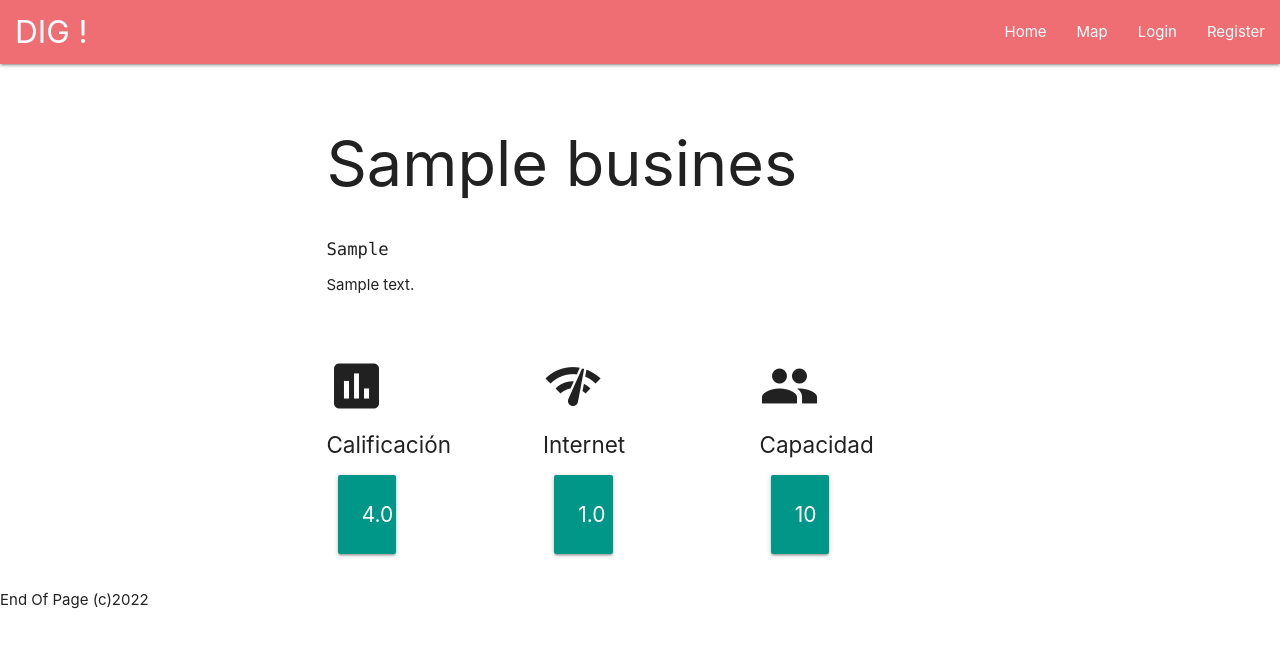
After one commit to se2-group5/BackEnd, a Django app: page /1/biz_profile in a window 1280 px wide. The commit adds this page. Shown: the top 648 px of the page. Run offline with Django 4.2, Linux system fonts and the light colour scheme; tables that the repository leaves empty hold one stand-in row (values such as "Sample post").

Commit message:
MAJOR ADDINGS. Business Profile Template added, to check on business Details from Homepage

```diff
--- /dev/null
+++ b/DIG_app/main/templates/main/biz_detail.html
@@ -0,0 +1,58 @@
+{% extends 'main/header.html' %}
+
+{% block content %}
+    <script>M.toast({html: "{{business.name}}!", classes: 'green', displayLength:2000});</script>
+    <div class="container">
+
+        <div class="col s12 m6 l4">
+
+            <div>
+                <h1>{{business.name}}<h1>
+            </div>
+                    <h6 style="font-family:Monaco"">{{ business.city }}</h6>
+            <div class="content">
+                <p>{{ business.description }}</p>
+            </div>
+
+            <br>
+            <br>
+
+            <div class="row">
+
+                <div class="col s4">
+                    <i class="medium material-icons">insert_chart</i>
+                    <h5 style="font-size:1.5rem">Calificación</h5>
+                    <div class="col s5">
+                        <div class="card-panel teal">
+                            <span class="white-text" style="font-size:1.4rem">{{business.rating}}</span>
+                        </div>
+                    </div>
+                </div>
+                <div class="col s4">
+                    <i class="medium material-icons">network_check</i>
+                    <h5 style="font-size:1.5rem">Internet</h5>
+                    <div class="col s5">
+                        <div class="card-panel teal">
+                            <span class="white-text" style="font-size:1.4rem">{{business.internet_quality}}</span>
+                        </div>
+                    </div>
+                </div>
+                <div class="col s4">
+                    <i class="medium material-icons">people</i>
+                    <h5 style="font-size:1.5rem">Capacidad</h5>
+                    <div class="col s5">
+                        <div class="card-panel teal">
+                            <span class="white-text" style="font-size:1.4rem">{{business.capacity}}</span>
+                        </div>
+                    </div>
+                </div>
+
+            </div>
+
+
+            </a>
+
+        </div>
+
+    </div>
+{% endblock %}
--- a/DIG_app/main/templates/main/header.html
+++ b/DIG_app/main/templates/main/header.html
@@ -3,6 +3,7 @@
 
         <!-- Compiled and minified CSS -->
         <link rel="stylesheet" href="{% static '/main/css/materialize.css' %}">
+        <link href="https://fonts.googleapis.com/icon?family=Material+Icons" rel="stylesheet">
         <!-- Compiled and minified JavaScript -->
         <script src="https://cdnjs.cloudflare.com/ajax/libs/materialize/1.0.0/js/materialize.min.js"></script>
 </head>
--- a/DIG_app/main/templates/main/includes/messages.html
+++ b/DIG_app/main/templates/main/includes/messages.html
@@ -1,4 +1,3 @@
-<script>M.toast({html: "TOASTED!", classes: 'green', displayLength:2000});</script>
 {% if messages %}
     {% for message in messages %}
     <!-- <script> M.toast( {html: "{{message}}", classes: 'blue', displayLength: 2000} ); </script> this is the template -->
--- a/DIG_app/main/urls.py
+++ b/DIG_app/main/urls.py
@@ -24,5 +24,6 @@ urlpatterns = [
     path('register/', views.register, name='register'),
     path('logout/', views.logout_request, name='logout'),
     path('login/', views.login_request, name='login'),
-    path('cities/', views.cities, name='cities'),
+    path('<int:business_id>/biz_profile', views.business_profile, name='biz_profile'),
+    path('cities/', views.cities, name='cities'), # test
 ]
--- a/DIG_app/main/views.py
+++ b/DIG_app/main/views.py
@@ -1,4 +1,4 @@
-from django.shortcuts import render, redirect
+from django.shortcuts import render, redirect, get_object_or_404
 from django.http import HttpResponse
 from django.contrib.auth.forms import AuthenticationForm
 from django.contrib.auth import login, logout, authenticate
@@ -66,5 +66,12 @@ def login_request(request):
                  "main/login.html",
                  {"form": form})
 
+def business_profile(request, business_id):
+    business = get_object_or_404(Business, pk=business_id)
+    #return HttpResponse("Currently you are in  <strong>A BUSINESS</strong>")
+    return render(request, "main/biz_detail.html", {
+        "business" : business
+    })
+
 def cities(request):
     return HttpResponse("Currently you are in  <strong>CITY</strong>, to change click the button below.")
```
Also changed, not shown: DIG_app/commands.txt (+16 -0 lines), DIG_app/main/templates/main/index.html (+21 -0 lines).
